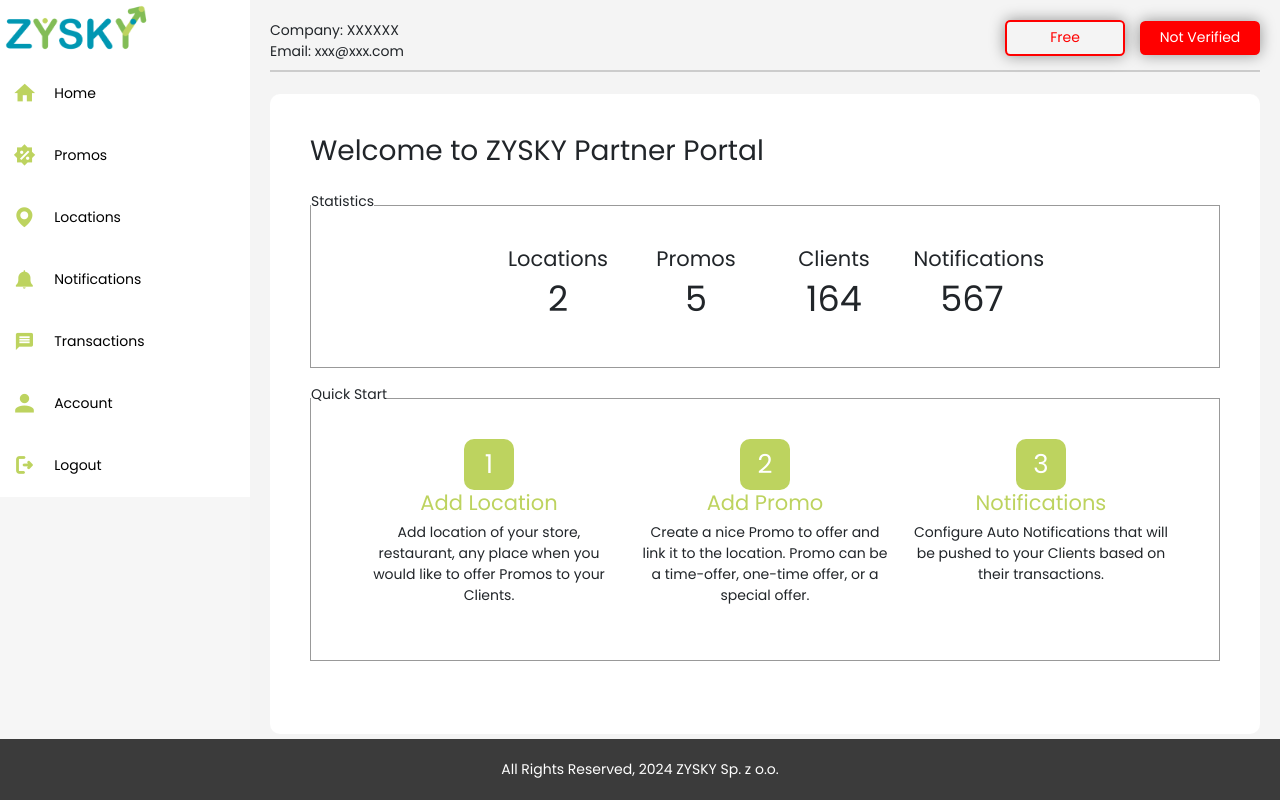
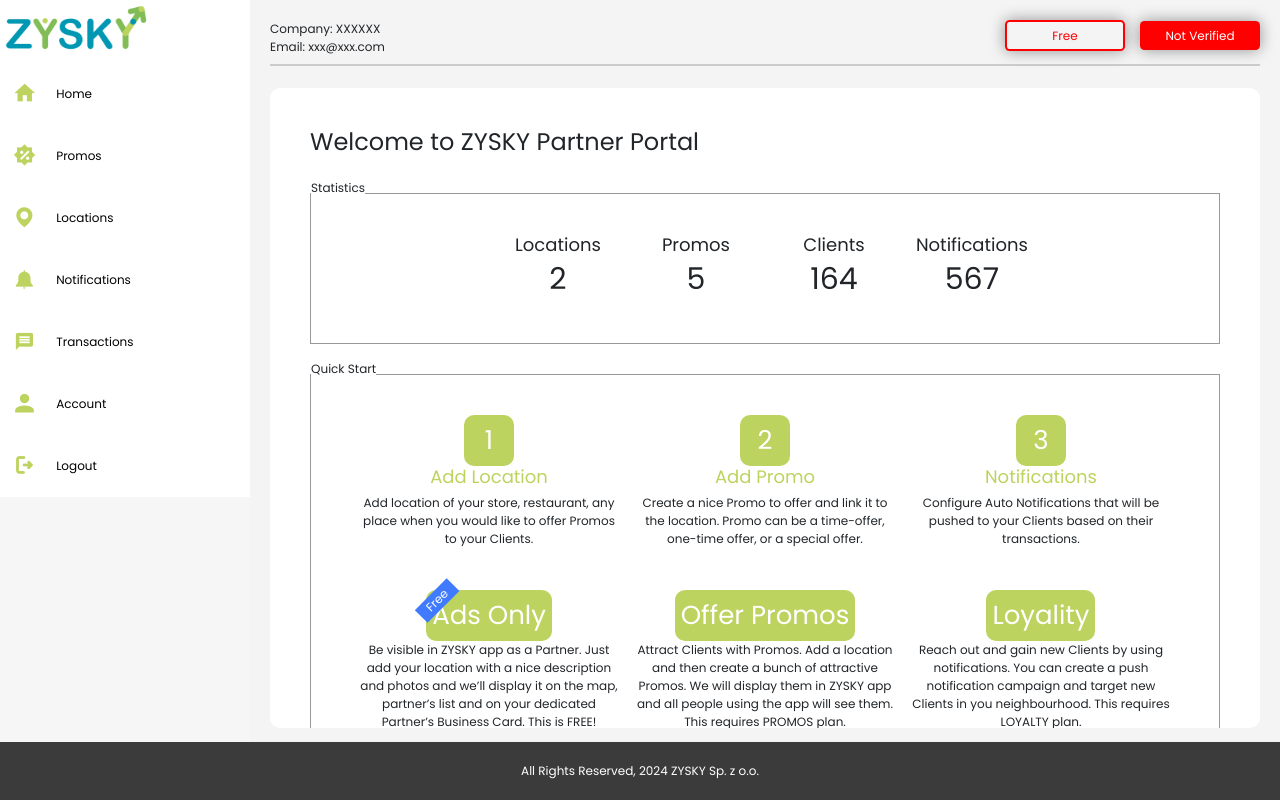
Before and after one commit to KeshalHetti/ZYSKY-WebApp, a React (Vite) app in the folder zysky-app/: page /home in a window 1280 px wide. Built offline with nearby package versions, Linux system fonts and the light colour scheme.

Commit message:
Home page update with badge

```diff
--- a/zysky-app/src/assets/css/custom.css
+++ b/zysky-app/src/assets/css/custom.css
@@ -10,7 +10,7 @@
   font-family: "Poppins", sans-serif;
   font-weight: 400;
   font-style: normal;
-  font-size: 14px;
+  font-size: 12px;
 }
 
 *, *:focus, *:hover {
@@ -400,7 +400,7 @@
 }
 #menu li span {
   float: left;
-  padding: 10px;
+  padding: 12px;
   background: transparent;
 }
 
@@ -507,4 +507,16 @@
 
 .yelloish-green {
   color: #BDD35F !important;
+}
+
+.custom-badge {
+  position: absolute;
+  background-color: #407BFF;
+  padding: 0px 10px;
+  transform: rotate(-45deg) translate(-8px, 12px);
+  left: -14px;
+}
+
+.pos-r {
+  position: relative;
 }/*# sourceMappingURL=custom.css.map */
--- a/zysky-app/src/assets/css/custom.scss
+++ b/zysky-app/src/assets/css/custom.scss
@@ -20,7 +20,7 @@
     font-family: "Poppins", sans-serif;
     font-weight: 400;
     font-style: normal;
-    font-size: 14px;
+    font-size: 12px;
   }
   *,*:focus,*:hover{
     outline:none !important;
@@ -369,7 +369,7 @@
   i{color: $yelloish-green; font-size: 28px; float: left;}
   a{color:#000; text-decoration: none; display: flex}
   span{float: left;
-    padding: 10px;
+    padding: 12px;
     background: transparent;}
 }
 
@@ -439,3 +439,9 @@
   font-size: 26px;
 }
 .yelloish-green{color:$yelloish-green !important}
+.custom-badge{position: absolute;
+  background-color: #407BFF;
+  padding: 0px 10px;
+  transform: rotate(-45deg) translate(-8px, 12px);
+  left: -14px;}
+.pos-r{position: relative;}
--- a/zysky-app/src/pages/Home.jsx
+++ b/zysky-app/src/pages/Home.jsx
@@ -8,18 +8,18 @@
       <form>
         <div className='fieldset homefeildset m-b-30'>
           <div className='legend'>Statistics</div>
-          <div class="container text-center">
-  <div class="row row-cols-1   row-cols-md-6">
-    <div class="col"> </div>
-    <div class="col"> <h4>Locations</h4>
+          <div className="container text-center">
+  <div className="row row-cols-1   row-cols-md-6">
+    <div className="col"> </div>
+    <div className="col"> <h4>Locations</h4>
       <h1>2</h1></div>
-    <div class="col"><h4>Promos</h4>
+    <div className="col"><h4>Promos</h4>
                 <h1>5</h1></div>
-    <div class="col"><h4>Clients</h4>
+    <div className="col"><h4>Clients</h4>
                 <h1>164</h1></div>
-    <div class="col"><h4>Notifications</h4>
+    <div className="col"><h4>Notifications</h4>
                 <h1>567</h1></div>
-    <div class="col"> </div>
+    <div className="col"> </div>
   </div>
 </div>
 
@@ -30,7 +30,7 @@
           <div className='legend'>Quick Start</div>
 
           <div className="container justify-content-md-center">
-  <div className="row">
+  <div className="row m-b-30">
   <div className="col-lg-4 col-md-auto">
     <div className='number'>1</div>
     <h4 className='yelloish-green'>Add Location</h4>
@@ -47,6 +47,23 @@
     <p>Configure Auto Notifications that will be pushed to your Clients based on their transactions.</p>
     </div>
   </div>
+  <div className="row">
+  <div className="col-lg-4 col-md-auto">
+    <div className='number pos-r'>Ads Only <span className='custom-badge'>Free</span></div>
+    <p>Be visible in ZYSKY app as a Partner. Just add your location with a nice description and photos and we’ll display it on the map, partner’s list and on your dedicated Partner’s Business Card.
+This is FREE!</p>
+    </div>
+    <div className="col-lg-4  col-md-auto">
+    <div className='number'>Offer Promos</div>
+    <p>Attract Clients with Promos. Add a location and then create a bunch of attractive Promos. We will display them in ZYSKY app and all people using the app will see them.
+This requires PROMOS plan.</p>
+    </div>
+    <div className="col-lg-4  col-md-auto">
+    <div className='number'>Loyality</div>
+    <p>Reach out and gain new Clients by using notifications. You can create a push notification campaign and target new Clients in you neighbourhood.
+This requires LOYALTY plan.</p>
+    </div>
+  </div>
 </div>
         </div>
       </form>
```
Also changed, not shown: 1 other file (tests, documents, lock files or other folders).
